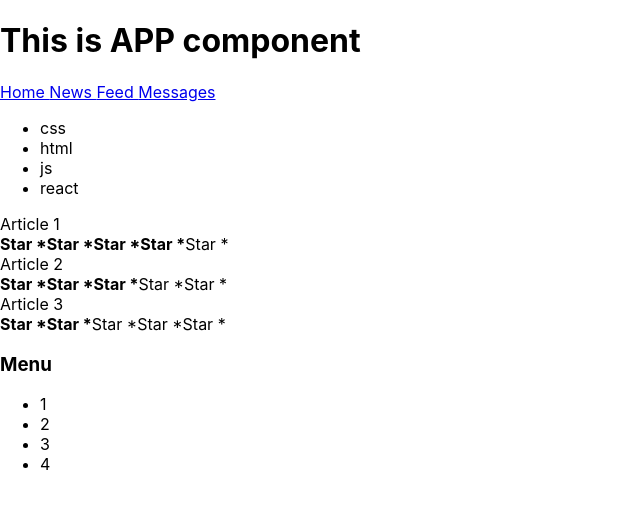
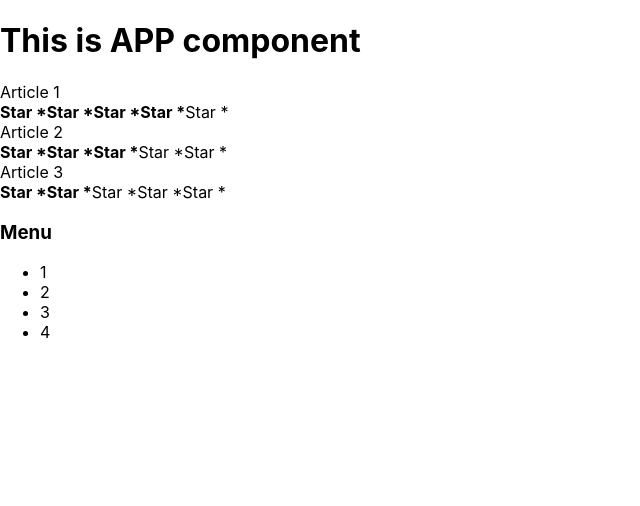
Before and after one commit to OlgaKapskaya/React-kabzda, a React (Create React App) app: page / in a window 1280 px wide. Shown: the top 506 px of the page, without its empty margins (0-640 px from the left). Built offline with nearby package versions, Linux system fonts and the light colour scheme.

Commit message:
refresh project

```diff
--- a/src/App.tsx
+++ b/src/App.tsx
@@ -1,7 +1,5 @@
 import React from 'react';
 import './App.css';
-import Technologies from "./components/Technologies";
-import Header from "./components/Header";
 import Accordion from "./components/Accordion";
 import Rating from "./components/Rating";
 
@@ -14,8 +12,8 @@ function App() {
         <div>
             <PageTitle title={"This is APP component"}/>
 
-            <Header/>
-            <Technologies/>
+
+
             Article 1
             <Rating value={4} />
             Article 2
--- a/src/components/Header.tsx
+++ /dev/null
@@ -1,14 +0,0 @@
-import React from "react";
-
-const Header = () => {
-    return (
-        <div>
-            <a href = 'src/components/Header#s'>Home </a>
-            <a href = 'src/components/Header#s'>News </a>
-            <a href = 'src/components/Header#s'>Feed </a>
-            <a href = 'src/components/Header#s'>Messages </a>
-        </div>
-    )
-}
-
-export default Header;
--- a/src/components/Technologies.tsx
+++ /dev/null
@@ -1,17 +0,0 @@
-import React from "react";
-
-
-const Technologies = () => {
-    return (
-        <div>
-            <ul>
-                <li>css</li>
-                <li>html</li>
-                <li>js</li>
-                <li>react</li>
-            </ul>
-        </div>
-    )
-}
-
-export default Technologies;
```
